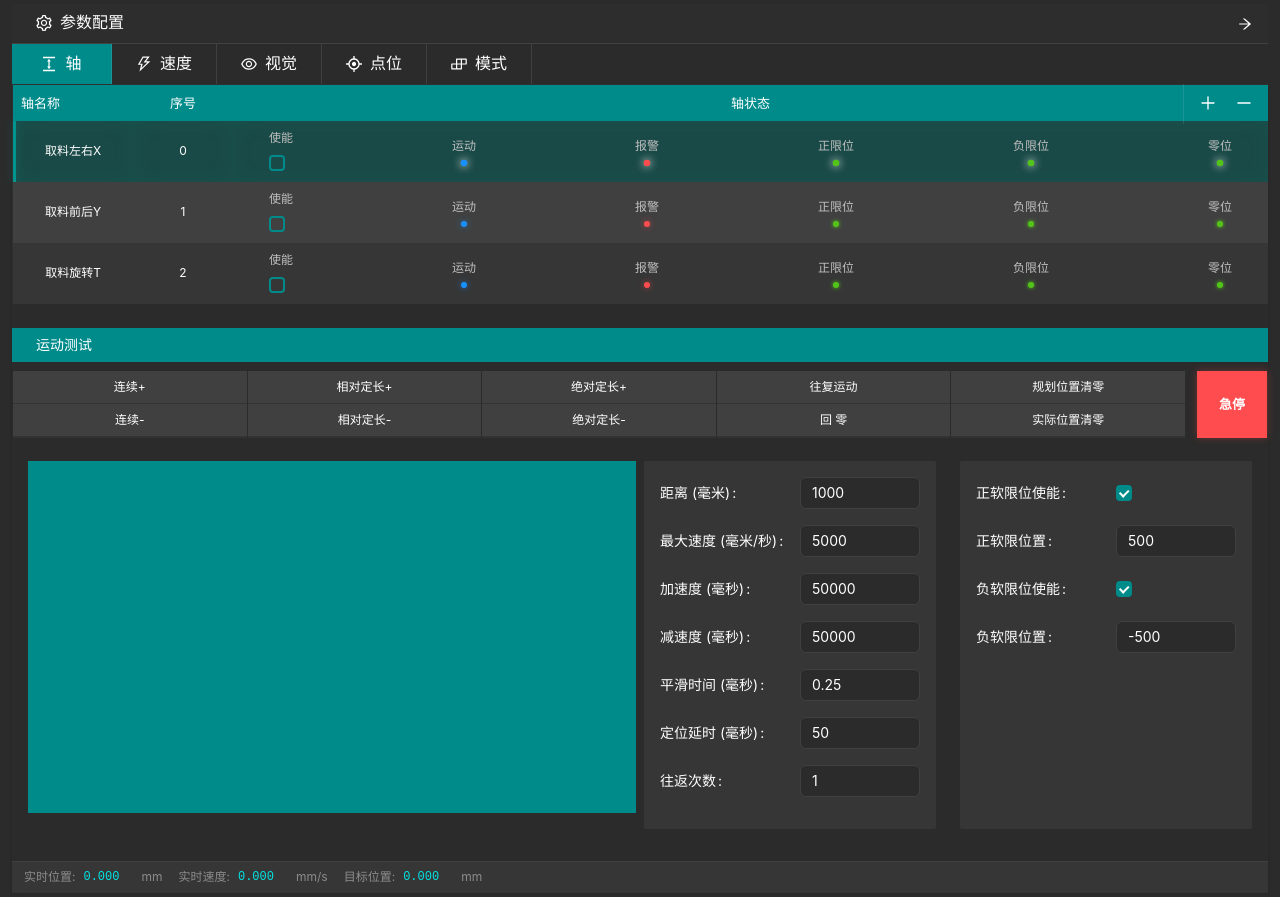
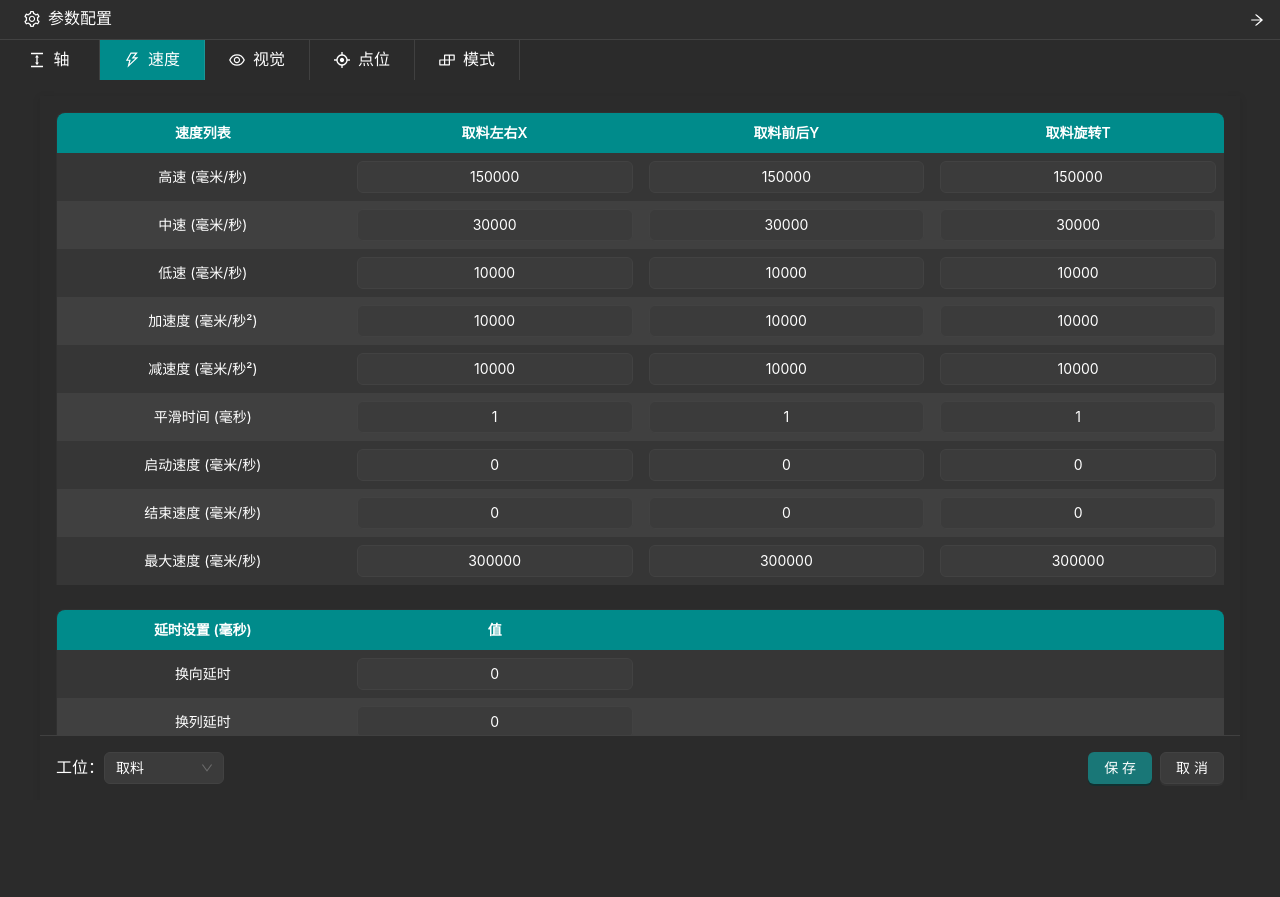
Before and after one commit to PykeW/bankakongzhi, a React (Vite) app: page / in a window 1280 px wide. Both pictures are taken after a click on the element "速度". After the commit the page ends 800 px from the top, so only its background shows below. Built offline with nearby package versions, Linux system fonts and the light colour scheme.

Commit message:
速度面板初始化

```diff
--- a/package.json
+++ b/package.json
@@ -9,7 +9,7 @@
     "preview": "vite preview"
   },
   "dependencies": {
-    "@ant-design/icons": "^5.0.0",
+    "@ant-design/icons": "^5.5.2",
     "antd": "^5.0.0",
     "react": "^18.2.0",
     "react-dom": "^18.2.0"
--- a/src/App.jsx
+++ b/src/App.jsx
@@ -1,8 +1,13 @@
 import { ConfigProvider, theme } from 'antd';
 import AxisConfig from './components/AxisConfig';
+import SpeedConfig from './components/SpeedConfig';
+import TopNav from './components/TopNav';
 import 'antd/dist/reset.css';
+import { useState } from 'react';
 
 function App() {
+  const [currentView, setCurrentView] = useState('axis');
+
   return (
     <ConfigProvider
       theme={{
@@ -15,7 +20,17 @@ function App() {
         },
       }}
     >
-      <AxisConfig />
+      <div style={{ width: '100vw', height: '100vh', overflow: 'hidden' }}>
+        <TopNav
+          currentView={currentView}
+          onViewChange={setCurrentView}
+        />
+        {currentView === 'axis' ? (
+          <AxisConfig />
+        ) : (
+          <SpeedConfig />
+        )}
+      </div>
     </ConfigProvider>
   );
 }
--- a/src/components/AxisConfig.jsx
+++ b/src/components/AxisConfig.jsx
@@ -2,7 +2,6 @@ import React, { useState } from 'react';
 import { Card, Table, InputNumber, Checkbox, Button, Space } from 'antd';
 import { SaveOutlined, UndoOutlined, PlusOutlined, MinusOutlined } from '@ant-design/icons';
 import './AxisConfig.css';
-import TopNav from './TopNav';
 import TestParams from './TestParams';
 
 const AxisConfig = () => {
@@ -74,7 +73,6 @@ const AxisConfig = () => {
 
   return (
     <div className="axis-config">
-      <TopNav />
       <Card bordered={false}>
         <div className="table-header">
           <Table
--- /dev/null
+++ b/src/components/SpeedConfig.css
@@ -0,0 +1,90 @@
+.speed-config {
+  padding: 16px;
+  background: #2b2b2b;
+  min-height: 100vh;
+  color: #fff;
+  display: flex;
+  justify-content: center;
+}
+
+.speed-config .ant-card {
+  background: #2b2b2b;
+  border: none;
+  box-shadow: 0 2px 8px rgba(0, 0, 0, 0.1);
+  border-radius: 0 !important;
+  width: 100%;
+  max-width: 1200px;
+}
+
+.speed-config .ant-card-body {
+  padding: 16px;
+}
+
+.speed-config .ant-table {
+  background: transparent;
+  color: #fff;
+  overflow: hidden;
+  border-radius: 0 !important;
+  width: 100%;
+  table-layout: fixed;
+}
+
+.speed-config .ant-table-thead > tr > th {
+  background: #008B8B !important;
+  color: #fff !important;
+  border: none !important;
+  padding: 8px 16px;
+  height: 40px;
+  font-size: 14px;
+  text-align: center !important;
+}
+
+.speed-config .ant-table-tbody > tr > td {
+  background: #404040 !important;
+  border: none !important;
+  padding: 8px 16px;
+  height: 40px;
+  font-size: 14px;
+  color: #fff;
+  text-align: center !important;
+}
+
+.speed-config .ant-table-tbody > tr:nth-child(odd) > td {
+  background: #363636 !important;
+}
+
+.delay-table {
+  margin-top: 24px;
+  width: 100%;
+  table-layout: fixed;
+}
+
+/* 底部效果 */
+.bottom-effect {
+  margin-top: 24px;
+  padding: 16px;
+  background: #2b2b2b;
+  color: #fff;
+  text-align: center;
+  font-size: 14px;
+  border-top: 1px solid #404040;
+}
+
+.bottom-controls {
+  display: flex;
+  justify-content: space-between;
+  align-items: center;
+  padding: 16px;
+  background: #2b2b2b;
+  border-top: 1px solid #404040;
+  position: fixed;
+  bottom: 0;
+  width: 100%;
+  max-width: 1200px;
+  margin-left: auto;
+  margin-right: auto;
+}
+
+.speed-config .ant-input {
+  text-align: center;
+}
--- /dev/null
+++ b/src/components/SpeedConfig.jsx
@@ -0,0 +1,144 @@
+import React, { useState } from 'react';
+import { Card, Table, Input, Button, Select } from 'antd';
+import './SpeedConfig.css';
+
+const { Option } = Select;
+
+const SpeedConfig = () => {
+  const [speedData, setSpeedData] = useState([
+    { key: '1', name: '高速 (毫米/秒)', x: 150000, y: 150000, t: 150000 },
+    { key: '2', name: '中速 (毫米/秒)', x: 30000, y: 30000, t: 30000 },
+    { key: '3', name: '低速 (毫米/秒)', x: 10000, y: 10000, t: 10000 },
+    { key: '4', name: '加速度 (毫米/秒²)', x: 10000, y: 10000, t: 10000 },
+    { key: '5', name: '减速度 (毫米/秒²)', x: 10000, y: 10000, t: 10000 },
+    { key: '6', name: '平滑时间 (毫秒)', x: 1, y: 1, t: 1 },
+    { key: '7', name: '启动速度 (毫米/秒)', x: 0, y: 0, t: 0 },
+    { key: '8', name: '结束速度 (毫米/秒)', x: 0, y: 0, t: 0 },
+    { key: '9', name: '最大速度 (毫米/秒)', x: 300000, y: 300000, t: 300000 }
+  ]);
+
+  const [delayData, setDelayData] = useState([
+    { key: '1', name: '换向延时', value: 0 },
+    { key: '2', name: '换列延时', value: 0 },
+    { key: '3', name: '群控延时', value: 0 },
+    { key: '4', name: '对准延时', value: 0 },
+    { key: '5', name: '指定位延时', value: 0 },
+    { key: '6', name: 'PR前后偏差显示延时', value: 0 },
+    { key: '7', name: 'PR左右偏差显示延时', value: 0 },
+    { key: '8', name: '闭后偏差显示延时', value: 0 }
+  ]);
+
+  const handleSpeedInputChange = (key, field, value) => {
+    setSpeedData(prevData =>
+      prevData.map(item =>
+        item.key === key ? { ...item, [field]: value } : item
+      )
+    );
+  };
+
+  const handleDelayInputChange = (key, value) => {
+    setDelayData(prevData =>
+      prevData.map(item =>
+        item.key === key ? { ...item, value } : item
+      )
+    );
+  };
+
+  const speedColumns = [
+    { title: '速度列表', dataIndex: 'name', width: '25%' },
+    {
+      title: '取料左右X',
+      dataIndex: 'x',
+      width: '25%',
+      render: (text, record) => (
+        <Input
+          value={text}
+          onChange={e => handleSpeedInputChange(record.key, 'x', e.target.value)}
+        />
+      )
+    },
+    {
+      title: '取料前后Y',
+      dataIndex: 'y',
+      width: '25%',
+      render: (text, record) => (
+        <Input
+          value={text}
+          onChange={e => handleSpeedInputChange(record.key, 'y', e.target.value)}
+        />
+      )
+    },
+    {
+      title: '取料旋转T',
+      dataIndex: 't',
+      width: '25%',
+      render: (text, record) => (
+        <Input
+          value={text}
+          onChange={e => handleSpeedInputChange(record.key, 't', e.target.value)}
+        />
+      )
+    }
+  ];
+
+  const delayColumns = [
+    { title: '延时设置 (毫秒)', dataIndex: 'name', width: '25%' },
+    {
+      title: '值',
+      dataIndex: 'value',
+      width: '25%',
+      render: (text, record) => (
+        <Input
+          value={text}
+          onChange={e => handleDelayInputChange(record.key, e.target.value)}
+        />
+      )
+    },
+    { title: '', dataIndex: 'empty1', width: '25%' },
+    { title: '', dataIndex: 'empty2', width: '25%' }
+  ];
+
+  const handleSave = () => {
+    console.log('保存数据:', speedData, delayData);
+    // 在这里实现保存逻辑
+  };
+
+  return (
+    <div className="speed-config">
+      <Card bordered={false}>
+        <Table
+          columns={speedColumns}
+          dataSource={speedData}
+          size="small"
+          pagination={false}
+          bordered
+        />
+        <Table
+          columns={delayColumns}
+          dataSource={delayData}
+          size="small"
+          pagination={false}
+          bordered
+          className="delay-table"
+        />
+      </Card>
+      <div className="bottom-controls">
+        <div>
+          工位：
+          <Select defaultValue="取料" style={{ width: 120 }}>
+            <Option value="取料">取料</Option>
+            <Option value="放料">放料</Option>
+          </Select>
+        </div>
+        <div>
+          <Button type="primary" onClick={handleSave}>
+            保存
+          </Button>
+          <Button style={{ marginLeft: 8 }}>取消</Button>
+        </div>
+      </div>
+    </div>
+  );
+};
+
+export default SpeedConfig;
--- a/src/components/TopNav.jsx
+++ b/src/components/TopNav.jsx
@@ -11,7 +11,7 @@ import {
 } from '@ant-design/icons';
 import './TopNav.css';
 
-const TopNav = () => {
+const TopNav = ({ currentView, onViewChange }) => {
   return (
     <div className="top-nav">
       <div className="header">
@@ -23,11 +23,17 @@ const TopNav = () => {
       </div>
 
       <div className="function-nav">
-        <div className="nav-item active">
+        <div
+          className={`nav-item ${currentView === 'axis' ? 'active' : ''}`}
+          onClick={() => onViewChange('axis')}
+        >
           <ColumnHeightOutlined className="icon" />
           轴
         </div>
-        <div className="nav-item">
+        <div
+          className={`nav-item ${currentView === 'speed' ? 'active' : ''}`}
+          onClick={() => onViewChange('speed')}
+        >
           <ThunderboltOutlined className="icon" />
           速度
         </div>
```
Also changed, not shown: 1 other file (tests, documents, lock files or other folders).
